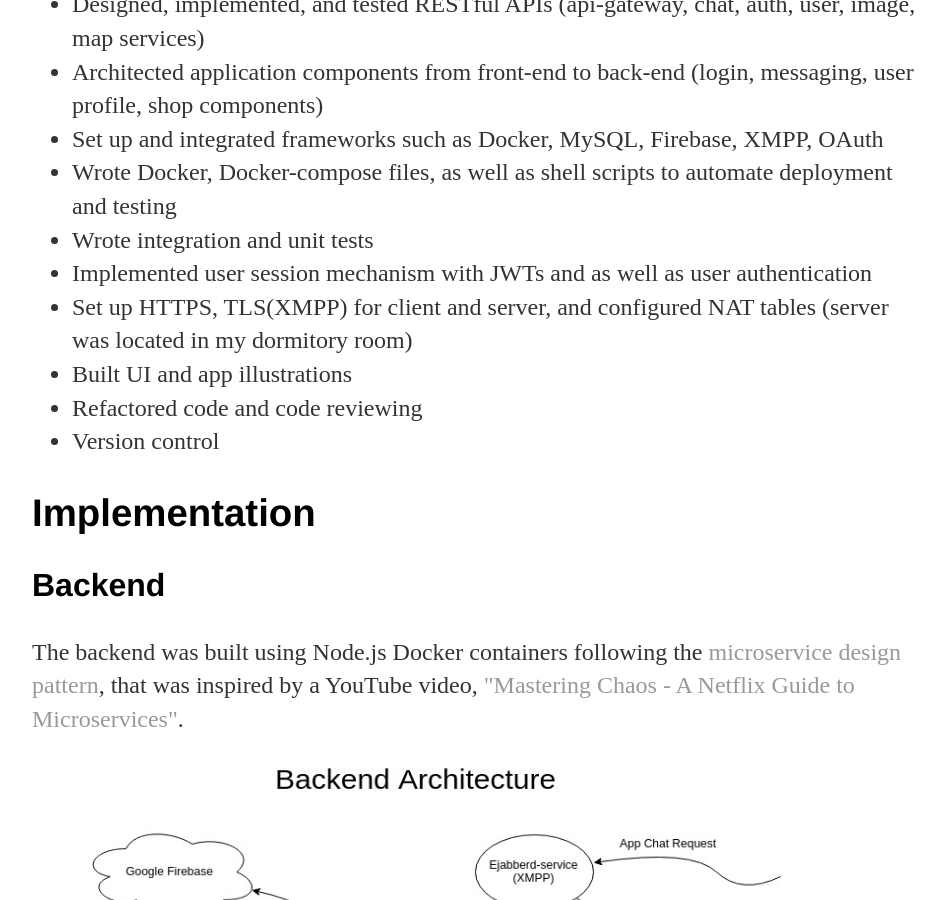
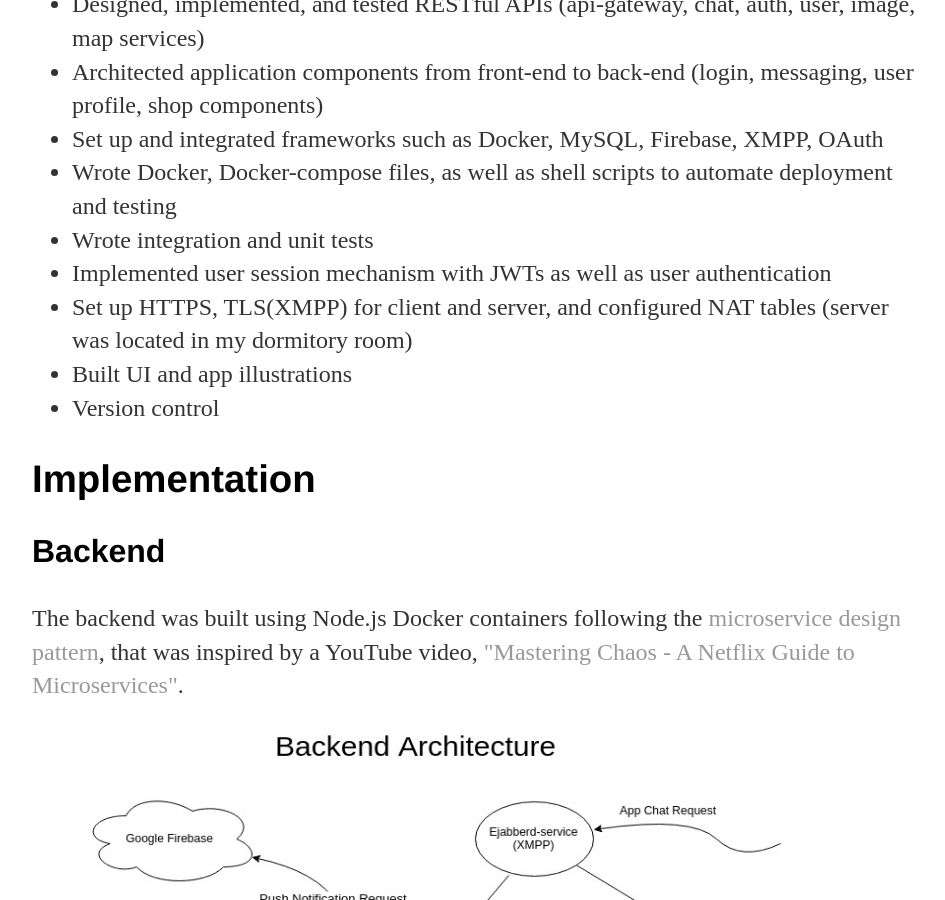
Before and after one commit to jcho7022/jcho7022.github.io, a Jekyll site: the page built from projects/float/index.html, in a window 1280 px wide and 900 px high, scrolled down 2561 px. Shown: the whole window, without its empty margins (160-1105 px from the left). Built offline with Jekyll 4.4.1, drawn with Linux system fonts in a browser that asks for light colours.

Commit message:
Update index.html

```diff
--- a/projects/float/index.html
+++ b/projects/float/index.html
@@ -55,10 +55,9 @@ title: "Float: Map Oriented Marketplace Application"
 	<li>Set up and integrated frameworks such as Docker, MySQL, Firebase, XMPP, OAuth</li>
 	<li>Wrote Docker, Docker-compose files, as well as shell scripts to automate deployment and testing</li>
 	<li>Wrote integration and unit tests</li>
-	<li>Implemented user session mechanism with JWTs and as well as user authentication</li>
+	<li>Implemented user session mechanism with JWTs as well as user authentication</li>
 	<li>Set up HTTPS, TLS(XMPP) for client and server, and configured NAT tables (server was located in my dormitory room)</li>
 	<li>Built UI and app illustrations</li>
-	<li>Refactored code and code reviewing</li>
 	<li>Version control</li>
 	</ul>
 
```
